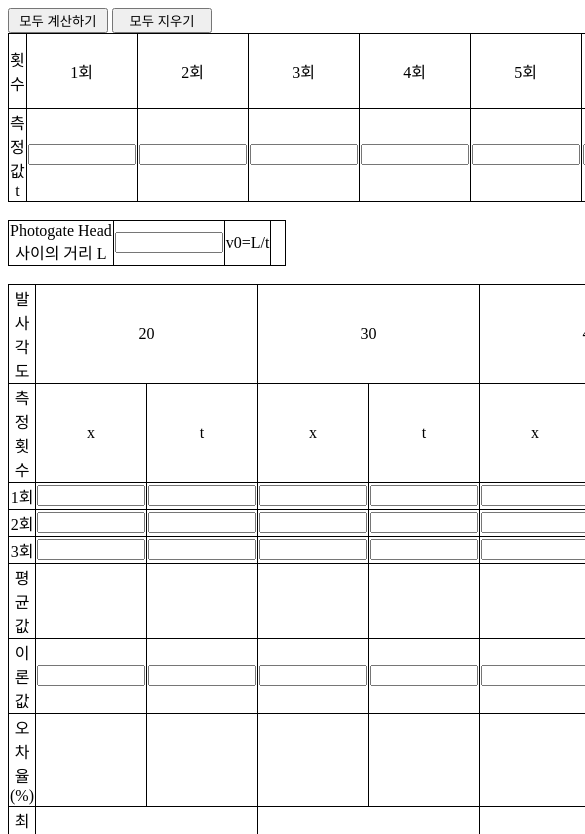
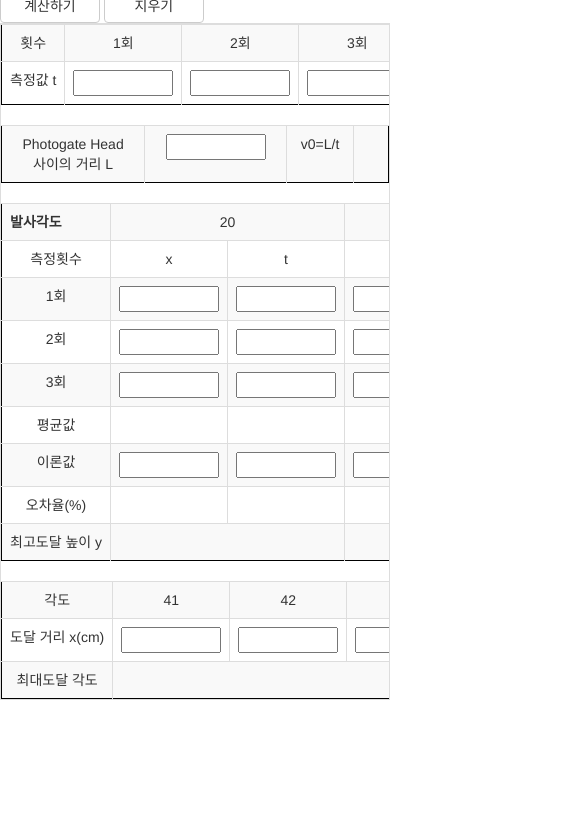
Before and after one commit to Dcom-KHU/Physics_Helper, a website: page static/html/exp03.html in a window 390 px wide. Shown: the part 81-915 px from the top of the page, 585 px wide, since content can reach past the window. After the commit the page ends 844 px from the top, so only its background shows below. Drawn offline with nearby package versions, Linux system fonts and the light colour scheme.

Commit message:
Update responsive design using BootStrap
Update Responsive Design Using BootStrap

```diff
--- a/static/css/main.css
+++ b/static/css/main.css
@@ -21,3 +21,6 @@ input[type=number]::-webkit-outer-spin-button{
     -webkit-appearance: none;
     margin:0;
 }
+h1{
+    text-align: center;
+}
--- a/static/html/exp01.html
+++ b/static/html/exp01.html
@@ -2,9 +2,14 @@
 <html lang="en">
 <head>
     <meta charset="UTF-8">
+    <meta http-equiv="X-UA-Compatible" content="IE=edge">
+    <meta name="viewport" content="width=device-width, initial-scale=1">
+
     <title>Physics Helper</title>
     <link rel="stylesheet" type="text/css" href="../../static/css/main.css">
     <script src="https://ajax.googleapis.com/ajax/libs/jquery/3.3.1/jquery.min.js"></script>
+<link rel="stylesheet" href="https://maxcdn.bootstrapcdn.com/bootstrap/3.3.2/css/bootstrap.min.css">
+
     <script>
         $(document).ready(function(){
             $('#calculate').click(function(){
@@ -40,10 +45,14 @@
     </script>
 </head>
 <body>
+    <div class="container">
+        <div class="row">
+
     <h1>인터페이스 실험</h1>
-    <input type="button" id="calculate" value="모두 계산하기"/>
-    <input type="button" id="clear" value="모두 지우기"/>
-    <table class="dataTable" >
+    <input type="button" class ="btn btn-default" id="calculate" value="계산하기"/>
+    <input type="button" class = "btn btn-default" id="clear" value="지우기"/>
+    <div class="table-responsive">
+    <table class="dataTable table table-striped table-bordered table-hover" >
         <tr>
             <td>높이 h[m]</td>
             <td colspan="2"><input id="height" type="number"/></td>
@@ -90,8 +99,10 @@
             <td><input id="plasticT5" type="number"/></td>
         </tr>
     </table>
+</div>
+<div class="table-responsive">
     <br>
-    <table class="resultTable">
+    <table class="resultTable table table-striped table-bordered table-hover">
         <tr>
             <td>구슬종류</td>
             <td>t 평균값[s]</td>
@@ -117,5 +128,12 @@
             <td><p id="plasticDifference"></p></td>
         </tr>
     </table>
+</div>
+</div>
+</div>
+    <!-- jQuery (부트스트랩의 자바스크립트 플러그인을 위해 필요합니다) -->
+
+    <!-- 모든 컴파일된 플러그인을 포함합니다 (아래), 원하지 않는다면 필요한 각각의 파일을 포함하세요 -->
+    <script src="js/bootstrap.min.js"></script>
 </body>
 </html>
--- a/static/html/exp03.html
+++ b/static/html/exp03.html
@@ -2,9 +2,12 @@
 <html lang="en">
 <head>
     <meta charset="UTF-8">
+    <meta http-equiv="X-UA-Compatible" content="IE=edge">
+    <meta name="viewport" content="width=device-width, initial-scale=1">
     <title>Physics Helper</title>
     <link rel="stylesheet" type="text/css" href="../../static/css/main.css">
     <script src="https://ajax.googleapis.com/ajax/libs/jquery/3.3.1/jquery.min.js"></script>
+    <link rel="stylesheet" href="https://maxcdn.bootstrapcdn.com/bootstrap/3.3.2/css/bootstrap.min.css">
     <script>
         $(document).ready(function(){
             $("#calculate").click(function(){
@@ -88,11 +91,14 @@
     </script>
 </head>
 <body>
+        <div class="container">
+                <div class="row">
     <h1>포물체 운동 실험</h1>
-    <input type="button" id="calculate" value="모두 계산하기"/>
-    <input type="button" id="clear" value="모두 지우기"/>
+    <input type="button" class ="btn btn-default" id="calculate" value="계산하기"/>
+    <input type="button" class = "btn btn-default" id="clear" value="지우기"/>
     <!-- table1 -->
-    <table class="dataTable">
+    <div class="table-responsive">
+    <table class="dataTable table table-striped table-bordered table-hover">
         <tr>
             <td>횟수</td>
             <td>1회</td>
@@ -119,8 +125,10 @@
             <td id="averageT"></td>
         </tr>
     </table>
+
     <br>
-    <table class="resultTable">
+
+    <table class="resultTable table table-striped table-bordered table-hover">
         <tr>
             <td>Photogate Head<br>사이의 거리 L</td>
             <td><input type="number" id="L"></td>
@@ -128,11 +136,12 @@
             <td id="v0">&nbsp&nbsp&nbsp</td>
         </tr>
     </table>
+
     <br>
     <!-- table2 -->
-    <table class="dataTable">
+    <table class="dataTable table table-striped table-bordered table-hover">
         <tr>
-            <td>발사각도</td>
+            <th>발사각도</th>
             <td colspan="2">20</td>
             <td colspan="2">30</td>
             <td colspan="2">40</td>
@@ -257,7 +266,7 @@
     </table>
     <br>
     <!-- table3 -->
-    <table class="dataTable">
+    <table class="dataTable table table-striped table-bordered table-hover">
         <tr>
             <td>각도</td>
             <td>41</td>
@@ -289,5 +298,9 @@
             <td colspan="3" id="maxReach">&nbsp</td>
         </tr>
     </table>
+    </div>
+    </div>
+</div>
+<script src="js/bootstrap.min.js"></script>
 </body>
 </html>
```
Also changed, not shown: static/html/exp02.html (+16 -6 lines), static/html/exp04.html (+15 -5 lines).
